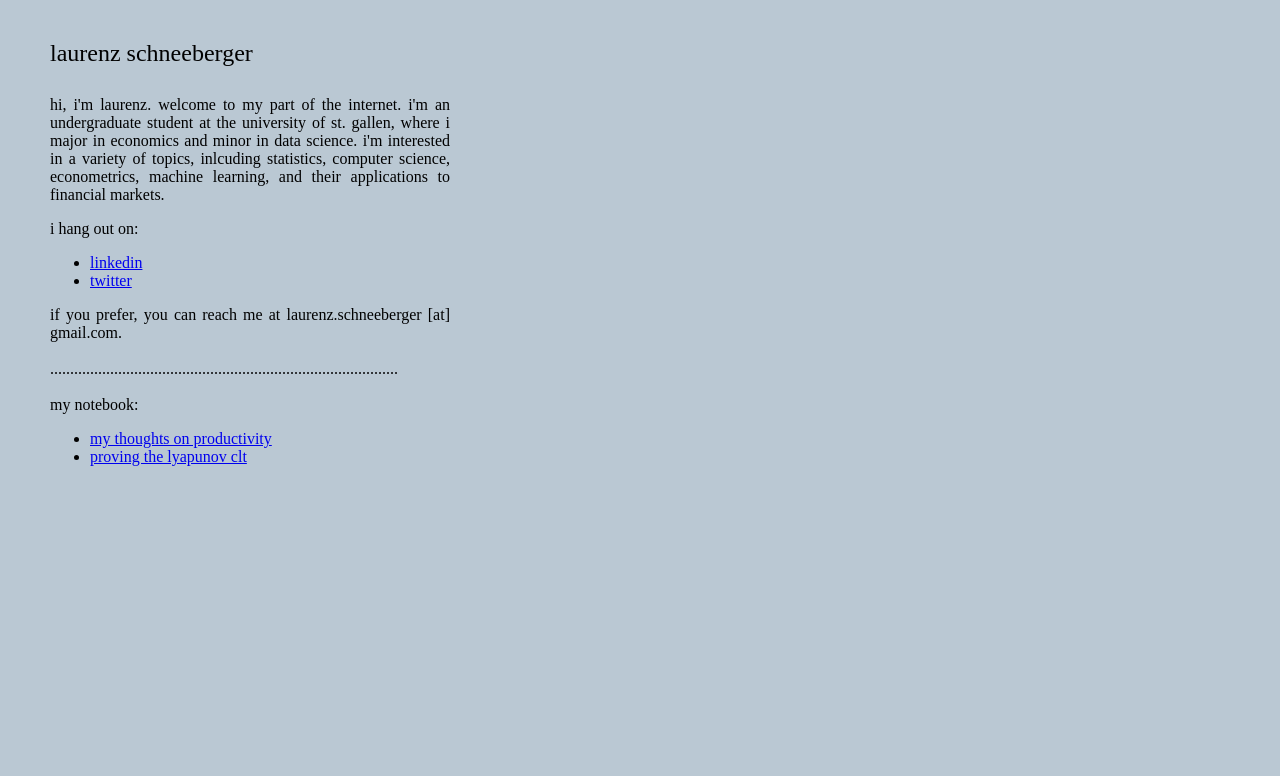
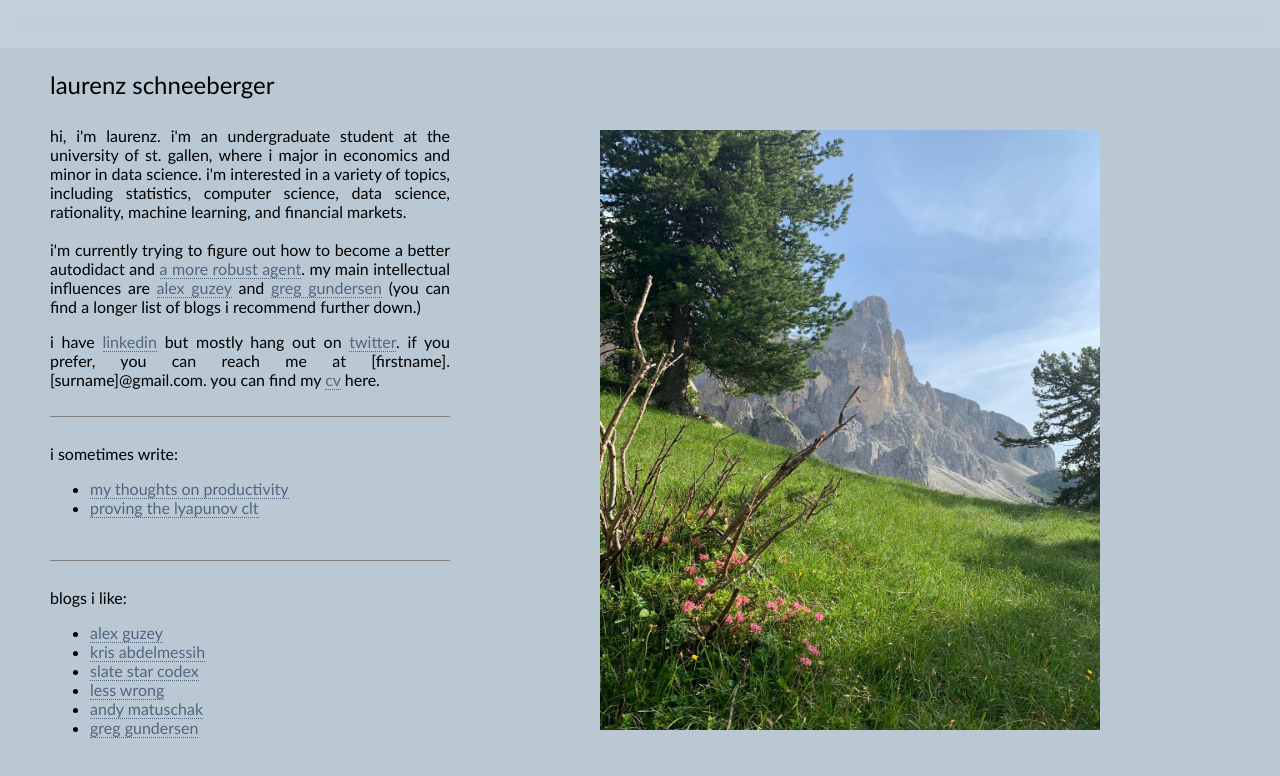
Before and after one commit to laurenzschneeberger/laurenzschneeberger.github.io, a plain HTML site: page index.html in a window 1280 px wide. Drawn offline with Linux system fonts and the light colour scheme.

Commit message:
lots of cosmetic fixes

```diff
--- a/Styles.css
+++ b/Styles.css
@@ -1,15 +1,52 @@
 heading {
     color: #000000;
-    font-family: Chirp;
+    font-family: Optima;
     font-size: x-large
 }
 
 bio {
     color: #000000;
-    font-family: Chirp;
+    font-family: Optima;
     font-size: medium
+    height:200px;
+    overflow: scroll;
 }
 
+/* text highlight color*/
 ::selection {
-    background: #F9E79F; /* WebKit/Blink Browsers */
+    background: #dcdee0; /* WebKit/Blink Browsers */
   }
+
+  a, a:visited, a:active {
+    color: #536480;
+    text-decoration: none;
+    border-bottom: 1.5px dotted;
+  }
+
+  a:hover {
+    color: #203a47;
+    text-decoration: none;
+    border-bottom: 1.5px dotted;
+  }
+
+  /* visited link
+  a:visited {
+    color: #536480;
+
+  }
+
+   mouse over link
+  a:hover {
+    color: #6b99b0;
+  } */
+
+/* frosted glass header */
+   .container {
+    position: fixed;
+    top: 0;
+    left: 0;
+    width: 100%;
+    height: 3rem;
+    background-color: rgba(255, 255, 255, .15);
+    backdrop-filter: blur(4px);
+  }
--- a/index.html
+++ b/index.html
@@ -3,6 +3,7 @@
     <head>
         <title>laurenz schneeberger </title>
         <link rel="stylesheet" href="Styles.css">
+        <link rel="icon" type="image/x-icon" href="favicon.png">
         <meta charset = "utf-8">
         <meta name="viewport" content="width=device-width, initial-scale=1"
     </head>
@@ -10,37 +11,63 @@
 
         <body style="background-color:#BAC8D3"></body>
         <p>
-            <heading style = "position:absolute; left:50px; top:40px;">
+            <heading style = "position:absolute; left:50px; top:70px;">
                 laurenz schneeberger </heading>
         </p>
-        <bio style = "position:absolute; left:50px; top:80px;
+        <bio style = "position:absolute; left:50px; top:110px;
                       max-width:400px; word-wrap:break-word;
                       text-align: justify; text-justify: inter-word;">
             <p>
-            hi, i'm laurenz. welcome to my part of the internet. i'm an undergraduate
-            student at the university of st. gallen, where i major in economics and minor in data science. i'm
-            interested in a variety of topics, inlcuding statistics, computer science,
-            econometrics, machine learning, and their applications to financial markets.
+            hi, i'm laurenz. i'm an undergraduate  student at the university of st. gallen,
+            where i major in economics and minor in data science. i'm interested in a
+            variety of topics, including statistics, computer science, data science,
+            rationality, machine learning, and financial markets.
+            <br> <br>
+            i'm currently trying to figure out how to become a better autodidact and <a
+            href="https://www.lesswrong.com/posts/2jfiMgKkh7qw9z8Do/being-a-robust-agent">
+            a more robust agent</a>. my main intellectual influences are <a href=
+            "https://guzey.com/">alex guzey</a> and <a href="https://gregorygundersen.com/blog/">
+            greg gundersen</a> (you can find a longer list of blogs i recommend further down.)
             </p>
-            i hang out on:
-            <ul>
-
-                <li><a href="https://www.linkedin.com/in/laurenzschnee/"
-                    target="_blank">linkedin</a></li>
-                <li> <a href="https://twitter.com/naiveliquid"
-                    target="_blank">twitter</a></li>
-            </ul>
-            if you prefer, you can reach me at laurenz.schneeberger [at] gmail.com.
+            i have  <a href="https://www.linkedin.com/in/laurenzschnee/"
+            target="_blank">linkedin</a></li> but mostly hang out on <a href="https://twitter.com/naiveliquid"
+            target="_blank">twitter</a></li>. if you prefer, you can reach me at [firstname].[surname]@gmail.com.
+            you can find my <a href="CV.pdf">cv</a> here.
             <br><br>
-            .......................................................................................
-            <br><br>
-            my notebook:
+            <hr style="height:1px;border-width:0;color:gray;background-color:gray">
+            <br>
+            i sometimes write:
             <ul>
                 <li><a href="Essay.html">my thoughts on productivity</a></li>
-                <li><a href="https://laurenzschneeberger.github.io/Essay.html">proving the lyapunov clt</a></li>
+                <li><a href="Essay.html">proving the lyapunov clt</a></li>
             </ul>
+            <br>
+            <hr style="height:1px;border-width:0;color:gray;background-color:gray">
+            <br>
+            blogs i like:
+            <ul>
+                <li><a href="https://guzey.com/">alex guzey</a></li>
+                <li><a href="https://moontowerquant.com/welcome-traveler">kris abdelmessih</a></li>
+                <li><a href="https://slatestarcodex.com/">slate star codex</a></li>
+                <li><a href="https://www.lesswrong.com/">less wrong</a></li>
+                <li><a href="https://andymatuschak.org/">andy matuschak</a></li>
+                <li><a href="https://gregorygundersen.com/blog/">greg gundersen</a></li>
+            </ul>
+            <br><br><br><br>
+            <br><br><br><br>
+            <br><br><br><br>
+            <br><br><br><br>
+            <br><br><br><br>
+        </bio>
+        <span><img src="img.jpg" width="500" height="600" style = "position:absolute; left:600px; top:130px;"> </span>
+        <div class="container"> </div>
 
-        </bio>
+
+
+
+
+
+
 
     </body>
 
```
Also changed, not shown: Essay.html (+11 -8 lines), favicon.png (added), img.jpg (added), 2 other files.
